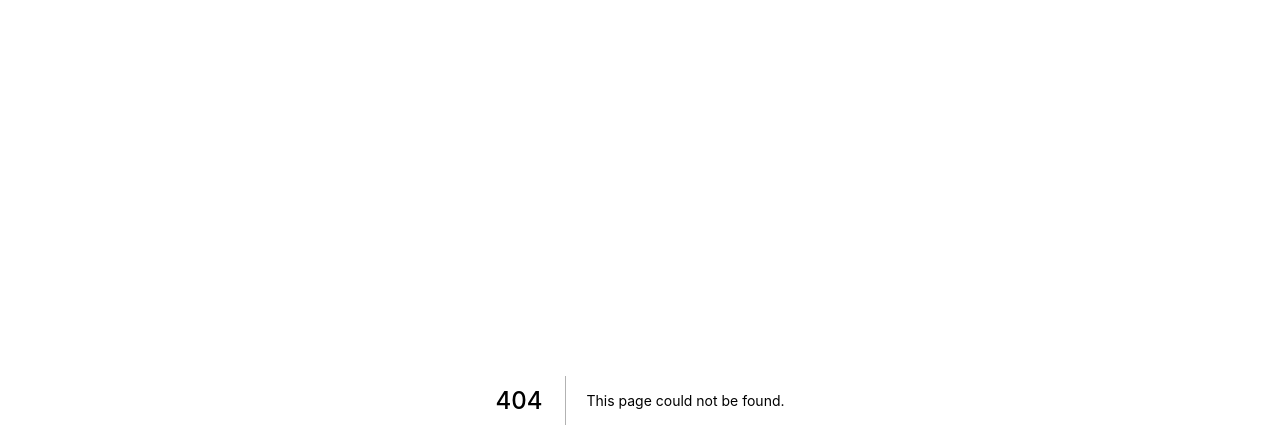
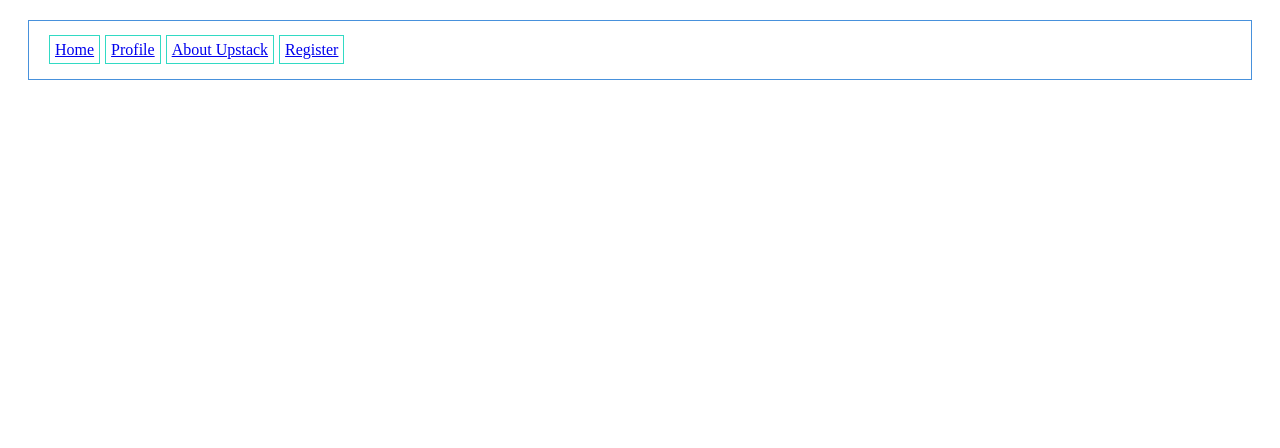
Before and after one commit to nickpreston24/Upstack-Connect, a Next.js app: page /layout in a window 1280 px wide. Before the commit this address had no page. Shown: the top 448 px of the page. Built offline with nearby package versions, Linux system fonts and the light colour scheme.

Commit message:
Added Header and Layout

```diff
--- /dev/null
+++ b/pages/header.js
@@ -0,0 +1,28 @@
+import Link from 'next/link';
+
+const styles = {
+    link: {
+        marginRight: "5px",
+        padding: "5px",
+        border: '1px solid #32dac4',
+    }
+}
+
+const Header = () => (
+    <div>
+        <Link href="/">
+            <a style={styles.link}>Home</a>
+        </Link>
+        <Link href="/profile">
+            <a style={styles.link}>Profile</a>
+        </Link>
+        <Link href="/about">
+            <a style={styles.link}>About Upstack</a>
+        </Link>
+        <Link href="/register">
+            <a style={styles.link}>Register</a>
+        </Link>
+    </div>
+)
+
+export default Header;
--- /dev/null
+++ b/pages/layout.js
@@ -0,0 +1,34 @@
+import Header from './header';
+
+/*For theming*/
+const pallete = {
+  primary: {
+    blue: "#4891dc",
+    teal: "#32dac4",
+    grey: "#555",
+    white: "#FFFFFF"
+  },
+  secondary: {
+    blue: "#ebb90d",
+    grey: "#d2d2d2",
+    eggshell: "#F8F8F8"
+  }
+}
+
+const layoutStyle = {
+  margin: 20,
+  padding: 20,
+  border: '1px solid #4891dc',
+  h1: {
+    color: pallete.primary.grey
+  }
+}
+
+const Layout = props => (
+  <div style={layoutStyle}>
+    <Header />
+    {props.children}
+  </div>
+)
+
+export default Layout;
```
